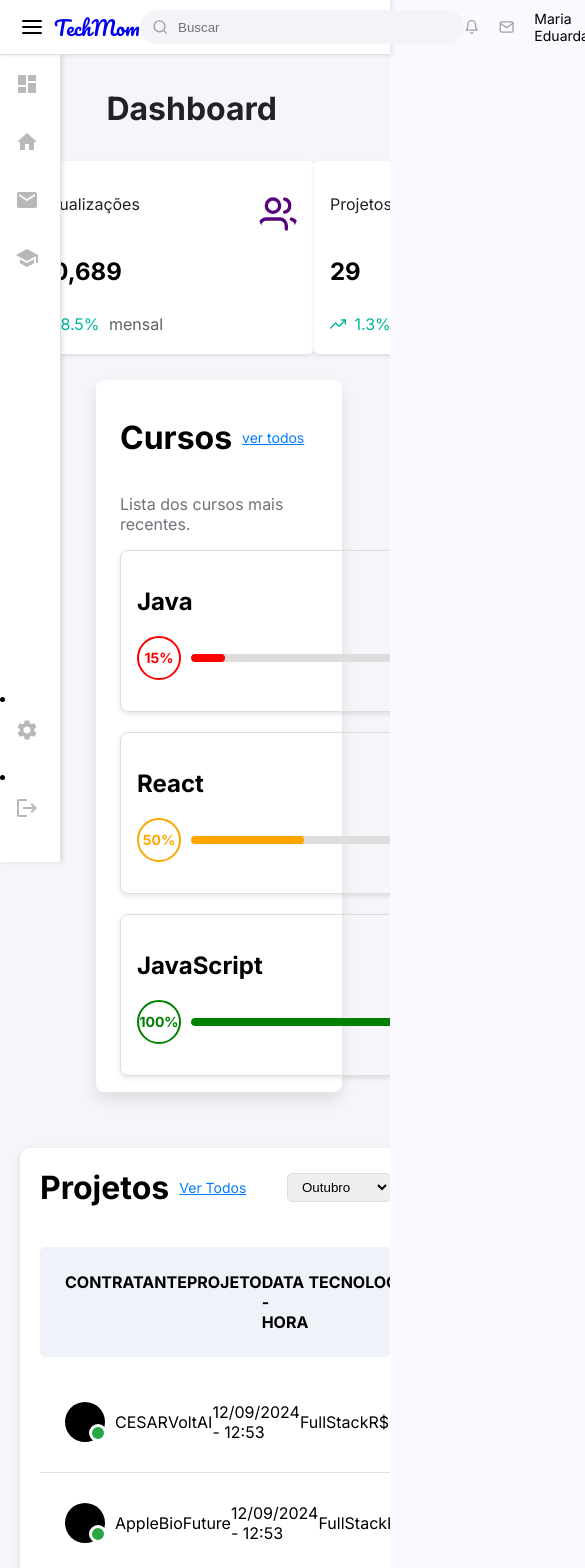
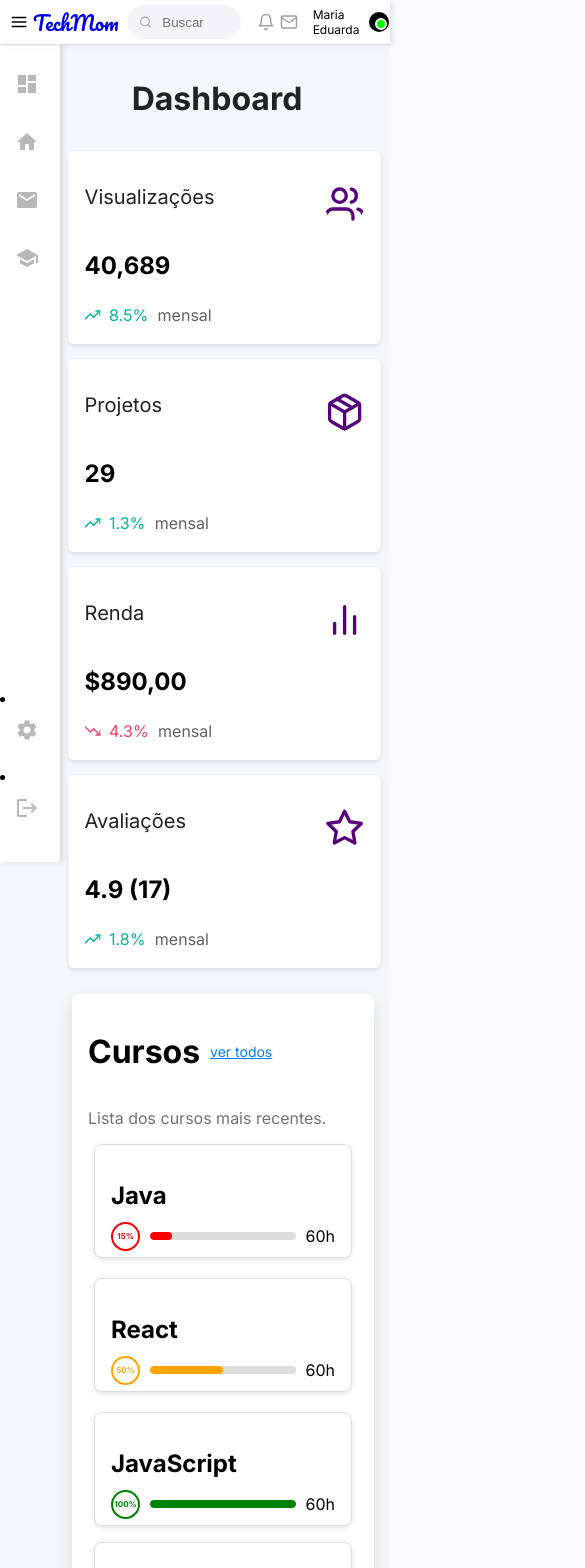
Before and after one commit to Arthur5502/Tech-Moms, a React (Create React App) app: page /dashboardUsuario in a window 390 px wide. Shown: the top 1568 px of the page, 585 px wide, since content can reach past the window. Built offline with nearby package versions, Linux system fonts and the light colour scheme.

Commit message:
user dashboard responsivity

```diff
--- a/src/components/DashboardUsuario/ProjectTable.js
+++ b/src/components/DashboardUsuario/ProjectTable.js
@@ -10,9 +10,9 @@ const ProjectTable = () => {
   ];
 
   const projects = [
-    { name: "CESAR", project: "VoltAI", date: "12/09/2024 - 12:53", tech: "FullStack", revenue: "R$342,95", status: "Concluido" },
-    { name: "Apple", project: "BioFuture", date: "12/09/2024 - 12:53", tech: "FullStack", revenue: "R$100,95", status: "Cancelado" },
-    { name: "Accenture", project: "TechMoms", date: "12/09/2024 - 12:53", tech: "FullStack", revenue: "R$34.295", status: "Andamento" },
+    { name: "CESAR", project: "VoltAI", date: "12/09/2024 - 12:53", revenue: "R$342,95", status: "Concluido" },
+    { name: "Apple", project: "BioFuture", date: "12/09/2024 - 12:53", revenue: "R$100,95", status: "Cancelado" },
+    { name: "Accenture", project: "TechMoms", date: "12/09/2024 - 12:53", revenue: "R$34.295", status: "Andamento" },
   ];
 
   return (
@@ -36,7 +36,6 @@ const ProjectTable = () => {
         <div>CONTRATANTE</div>
         <div>PROJETO</div>
         <div>DATA - HORA</div>
-        <div>TECNOLOGIA</div>
         <div>RENDA</div>
         <div>STATUS</div>
       </div>
@@ -52,7 +51,6 @@ const ProjectTable = () => {
             </div>
             <div className="cell">{project.project}</div>
             <div className="cell">{project.date}</div>
-            <div className="cell">{project.tech}</div>
             <div className="cell">{project.revenue}</div>
             <div className="cell">
               <span className={`status ${project.status.toLowerCase()}`}>{project.status}</span>
--- a/src/styles/DashboardUsuario/CoursesFreela.css
+++ b/src/styles/DashboardUsuario/CoursesFreela.css
@@ -37,6 +37,7 @@
   justify-content: space-around;
   width: 100%;
   gap: 2rem;
+  flex-wrap: wrap; /* Adicionado para permitir que os itens se ajustem em várias linhas */
 }
 
 .course-group {
@@ -54,7 +55,7 @@
   height: 8rem;
 }
 
-  .course-card h2 h1{
+.course-card h2 h1 {
   font-size: 18px;
 }
 
@@ -108,3 +109,61 @@
   font-weight: bold;
   text-align: center;
 }
+
+/* Media Queries for Responsiveness */
+@media screen and (max-width: 1024px) {
+  .course-container {
+    gap: 1rem;
+  }
+
+  .course-card {
+    width: 18rem;
+    height: 7rem;
+  }
+
+  .progress-circle {
+    width: 35px;
+    height: 35px;
+    font-size: 12px;
+  }
+}
+
+@media screen and (max-width: 768px) {
+  .course-container-freela {
+    margin-left: 5rem;
+    transform: translateX(0);
+  }
+
+  .course-card {
+    width: 16rem;
+    height: 6rem;
+  }
+
+  .progress-circle {
+    width: 30px;
+    height: 30px;
+    font-size: 10px;
+  }
+}
+
+@media screen and (max-width: 480px) {
+  .course-container-freela {
+    margin-left: 4.5rem;
+    padding-left: 1rem;
+  }
+
+  .progress-container {
+    transform: translateY(-0.5rem);
+  }
+
+  .course-card {
+    width: 14rem;
+    height: 5rem;
+  }
+
+  .progress-circle {
+    width: 25px;
+    height: 25px;
+    font-size: 8px;
+  }
+}
--- a/src/styles/DashboardUsuario/FreelaData.css
+++ b/src/styles/DashboardUsuario/FreelaData.css
@@ -105,3 +105,78 @@
     margin-bottom: 10px;
     margin-right: 10px;
   }
+
+@media (max-width: 1024px) {
+  .freela-filho {
+      flex-wrap: wrap;
+      justify-content: center;
+  }
+
+  .freela-data {
+      min-width: 15rem;
+      max-width: 15rem;
+  }
+
+  .freela-header h1 {
+      font-size: 1.8rem;
+  }
+}
+
+@media (max-width: 768px) {
+  .freela-filho {
+      flex-wrap: wrap;
+      justify-content: center;
+      gap: 10px;
+  }
+
+  .freela-header {
+      flex-direction: column;
+      align-items: center;
+      margin-left: 0;
+  }
+
+  .freela-header h1 {
+      font-size: 2rem;
+      text-align: center;
+  }
+
+  .freela-data {
+      min-width: 12rem;
+      max-width: 12rem;
+  }
+
+  .freela-data-item p {
+      font-size: 14px;
+  }
+
+  .data-icon {
+      font-size: 32px;
+  }
+}
+
+@media (max-width: 480px) {
+  .freela-filho {
+      flex-direction: column;
+      align-items: center;
+      gap: 15px;
+  }
+
+  .freela-header h1 {
+      font-size: 2rem;
+  }
+
+  .freela-data {
+      width: 80%;
+      min-width: unset;
+      max-width: unset;
+      transform: translateX(0.6rem);
+  }
+
+  .freela-data-item p {
+      font-size: 20px;
+  }
+
+  .data-icon {
+      font-size: 28px;
+  }
+}
--- a/src/styles/DashboardUsuario/NavbarUsuario.css
+++ b/src/styles/DashboardUsuario/NavbarUsuario.css
@@ -98,3 +98,94 @@
   right: 2px;
   border: 2px solid #fff;
 }
+
+@media screen and (max-width: 1024px) {
+  .search-bar-dash {
+    width: 250px;
+  }
+
+  .icon-dash {
+    font-size: 18px;
+    margin-right: 15px;
+  }
+
+  .user-info-dash {
+    font-size: 12px;
+  }
+
+  .user-avatar-dash {
+    width: 25px;
+    height: 25px;
+  }
+}
+
+@media screen and (max-width: 768px) {
+  .navbar-dash {
+    flex-direction: row;
+    justify-content: space-between;
+    flex-wrap: nowrap;
+    padding: 5px 10px;
+    overflow: hidden;
+  }
+
+  .navbar-left-dash,
+  .navbar-center-dash,
+  .navbar-right-dash {
+    flex: 1;
+    min-width: 0;
+  }
+
+  .search-bar-dash {
+    flex-shrink: 1;
+    max-width: 200px;
+    margin-left: 10px;
+  }
+
+  .icon-dash,
+  .user-avatar-dash {
+    flex-shrink: 0;
+  }
+
+  .menu-icon-nav {
+    margin-right: 5px;
+  }
+
+  .logo-dash {
+    flex-shrink: 0;
+    font-size: 18px;
+  }
+
+  .icon-dash {
+    margin-right: 10px;
+  }
+
+}
+
+@media screen and (max-width: 480px) {
+  .search-bar-dash {
+    max-width: 150px;
+    transform: translateX(-1rem);
+  }
+
+  .logo-dash {
+    font-size: 16px;
+  }
+
+  .menu-icon-nav {
+    font-size: 18px;
+  }
+
+  .icon-dash {
+    margin-right: 5px;
+  }
+
+  .user-info-dash {
+    font-size: 12px;
+    padding-left: 10px;
+  }
+
+  .user-avatar-dash {
+    width: 20px;
+    height: 20px;
+  }
+}
--- a/src/styles/DashboardUsuario/ProjectTable.css
+++ b/src/styles/DashboardUsuario/ProjectTable.css
@@ -42,7 +42,7 @@
 
 .table-headers {
   display: grid;
-    grid-template-columns: 1.5fr 1fr 1fr 1fr 1fr 1fr;
+  grid-template-columns: 1.5fr 1fr 1fr 1fr 1fr;
   padding: 25px;
   background-color: #eff2f8;
   border-radius: 5px;
@@ -58,7 +58,7 @@
 
 .table-row {
   display: grid;
-    grid-template-columns: 1.5fr 1fr 1fr 1fr 1fr 1fr;
+  grid-template-columns: 1.5fr 1fr 1fr 1fr 1fr ;
   padding: 30px 0;
   border-bottom: 1px solid #e0e0e0;
 }
@@ -105,12 +105,107 @@
 
 .status.concluido {
   background-color: #28a745;
+  transform: translateX(-1.5rem);
 }
 
 .status.cancelado {
   background-color: #dc3545;
+  transform: translateX(-1.5rem);
 }
 
 .status.andamento {
   background-color: #007bff;
+  transform: translateX(-1.5rem);
 }
+
+@media screen and (max-width: 1024px) {
+  .table-headers, .table-row {
+    grid-template-columns: 1.5fr 1fr 1fr 1fr 1fr;
+  }
+
+  .avatar {
+    width: 35px;
+    height: 35px;
+  }
+
+  .avatar::after {
+    width: 10px;
+    height: 10px;
+  }
+
+  .status {
+    font-size: 0.75rem;
+  }
+}
+
+@media screen and (max-width: 768px) {
+  .project-table-container {
+    width: 95%;
+    padding: 15px;
+  }
+
+  .project-table-header h2 {
+    font-size: 1.5rem;
+  }
+
+  .table-headers, .table-row {
+    grid-template-columns: 1.5fr 1fr 1fr 1fr;
+  }
+
+  .avatar {
+    width: 30px;
+    height: 30px;
+  }
+
+  .avatar::after {
+    width: 8px;
+    height: 8px;
+  }
+
+  .status {
+    font-size: 0.75rem;
+  }
+}
+
+@media screen and (max-width: 480px) {
+  .project-table-container {
+    width: 75%;
+    padding: 10px;
+    transform: translateX(1.8rem);
+  }
+
+  .project-table-header {
+    flex-direction: column;
+    align-items: flex-start;
+  }
+
+  .project-table-header h2 {
+    font-size: 2rem;
+    margin-bottom: 10px;
+  }
+
+  .table-headers, .table-row {
+    grid-template-columns: 1fr 1fr 1fr 1fr 1fr;
+    padding: 15px 0px;
+    font-size: 12px;
+    gap: 10px
+  }
+
+  .avatar {
+    width: 25px;
+    height: 25px;
+  }
+
+  .avatar::after {
+    width: 6px;
+    height: 6px;
+  }
+
+  .status {
+    font-size: 0.75rem;
+  }
+
+  .account-info {
+    transform: translateX(-1rem);
+  }
+}
--- a/src/styles/DashboardUsuario/Transactions.css
+++ b/src/styles/DashboardUsuario/Transactions.css
@@ -72,3 +72,75 @@
   .transactions-status.andamento {
     background-color: #007bff;
   }
+
+  /* Media Queries for Responsiveness */
+  @media screen and (max-width: 1024px) {
+    .transactions-container {
+      margin-left: 50px;
+      transform: translateX(0);
+      padding-left: 1rem;
+    }
+
+    .transactions-table-header,
+    .transactions-table-row {
+      grid-template-columns: 1.5fr 1fr 1fr 1fr;
+    }
+
+    .transactions-header h2 {
+      font-size: 1.25rem;
+    }
+
+    .transactions-header p {
+      font-size: 0.875rem;
+    }
+  }
+
+  @media screen and (max-width: 768px) {
+    .transactions-container {
+      margin-left: 20px;
+      padding-left: 1rem;
+    }
+
+    .transactions-table-header,
+    .transactions-table-row {
+      grid-template-columns: 1fr 1fr 1fr;
+    }
+
+    .transactions-header h2 {
+      font-size: 1rem;
+    }
+
+    .transactions-header p {
+      font-size: 0.75rem;
+    }
+
+    .transactions-status {
+      font-size: 0.75rem;
+    }
+  }
+
+  @media screen and (max-width: 480px) {
+    .transactions-container {
+      margin-left: 5rem;
+      padding-left: 0.5rem;
+    }
+
+    .transactions-table-header,
+    .transactions-table-row {
+      grid-template-columns: 1fr 1fr;
+      padding: 0.5rem 0;
+    }
+
+    .transactions-header h2 {
+      font-size: 1.5rem;
+    }
+
+    .transactions-header p {
+      font-size: 0.8rem;
+    }
+
+    .transactions-status {
+      font-size: 0.625rem;
+      padding: 0.25rem 0.5rem;
+    }
+  }
```
Also changed, not shown: src/styles/DashboardUsuario/ContractorsAndSells.css (deleted, +0 -78 lines). Lines whose indentation alone changed are shown as unchanged.
